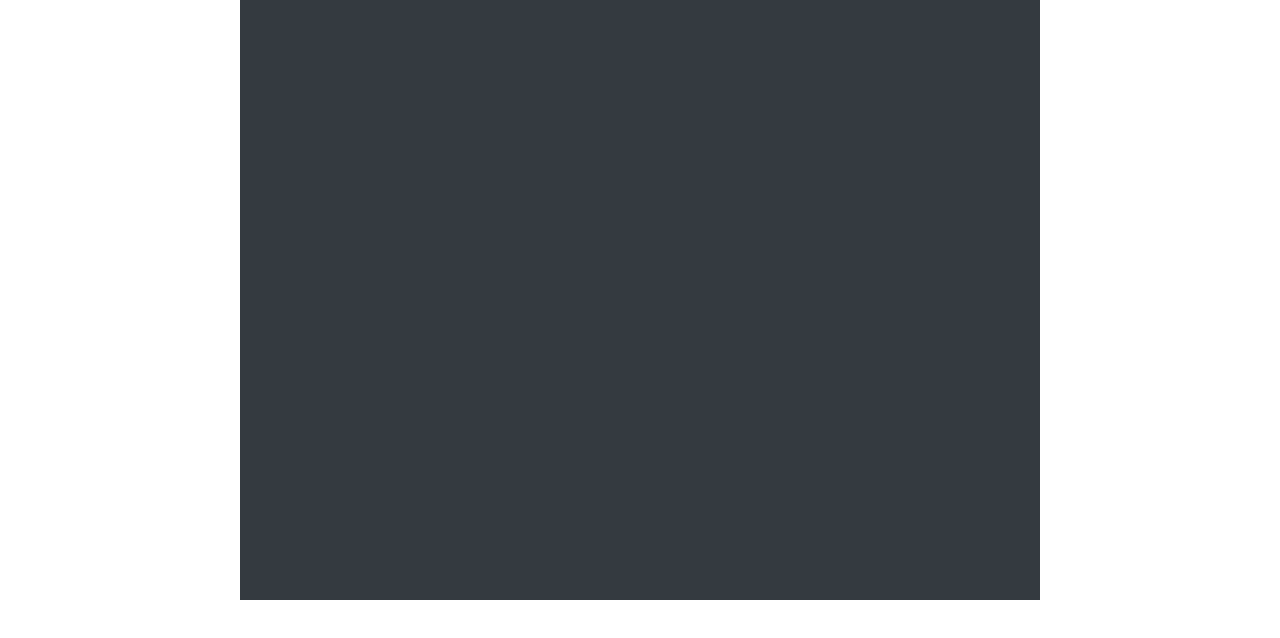
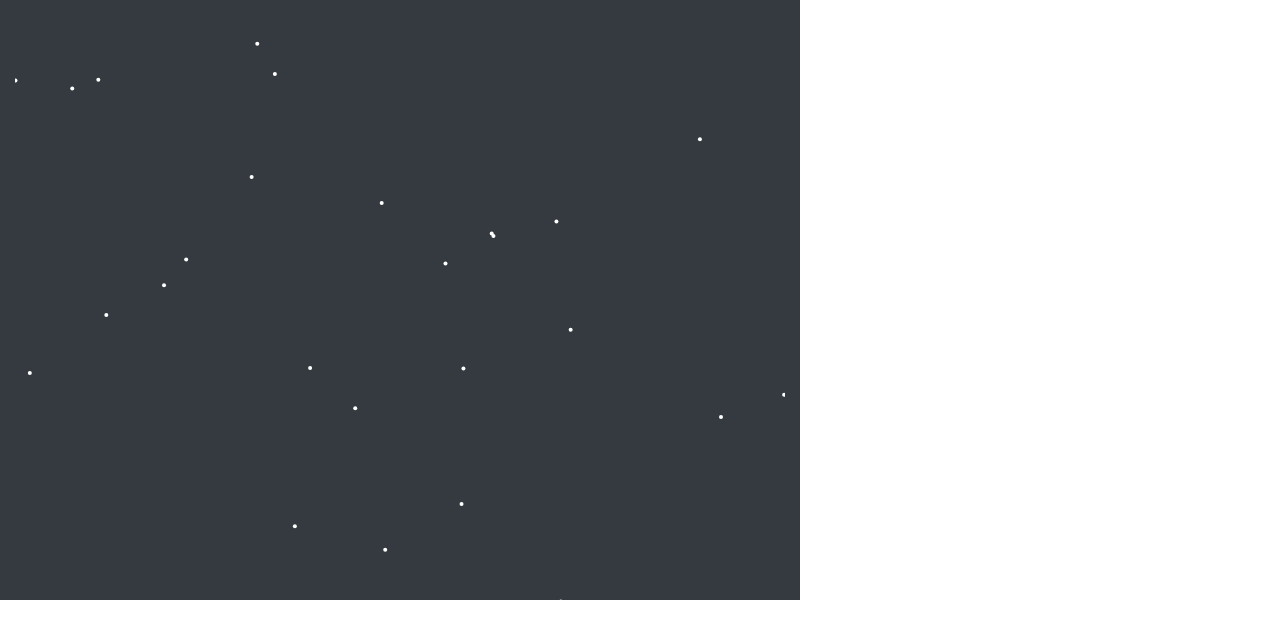
Before and after one commit to UmeshMaharshi30/solar-system-react-redux-d3, a React (Create React App) app: page / in a window 1280 px wide. Shown: the top 638 px of the page. Built offline with nearby package versions, Linux system fonts and the light colour scheme.

Commit message:
with stars transition

```diff
--- a/package.json
+++ b/package.json
@@ -4,6 +4,7 @@
   "private": true,
   "dependencies": {
     "bootstrap": "^4.3.1",
+    "d3": "^5.12.0",
     "react": "^16.10.2",
     "react-bootstrap": "^1.0.0-beta.14",
     "react-dom": "^16.10.2",
--- a/src/components/solar.system/solar.system.js
+++ b/src/components/solar.system/solar.system.js
@@ -1,11 +1,21 @@
 import React, {Component } from 'react';
+import Star from './../star/star';
+import { connect } from "react-redux";
 
 
 class SolarSystem extends Component {
 
     render() {
-        return <div className="container bg-dark" style={{"height" : "600px", "width" : "800px"}}></div>
+        var stars_config = this.props.starsReducer;
+        return <svg className="container bg-dark" style={{"height" : "600px", "width" : "800px"}}>{stars_config.map((star, index) => {
+            return <Star key={index} config={star}></Star>
+        }
+        )}</svg>
     }
 }
 
-export default SolarSystem;
+const mapStateToProps = state => {
+    return state;
+}
+
+export default connect(mapStateToProps)(SolarSystem);
--- /dev/null
+++ b/src/components/star/star.js
@@ -0,0 +1,58 @@
+import React, {Component } from 'react';
+import * as d3 from "d3";
+
+
+
+class Star extends Component {
+
+    constructor(props) {
+        super();
+        var star_config = {
+            location : [0, 0],
+            size : 2,
+            color : "white"
+        };
+        this.state = {
+          config: star_config
+        };
+    }
+
+    starRef = React.createRef();
+
+    componentDidMount() {
+        var star_config = {
+            location : [0, 0],
+            size : 2,
+            color : "white"
+        };
+        this.setState({
+          config: star_config
+        });
+    }
+
+    componentDidUpdate() {
+        let el = d3.select(this.starRef.current);
+        el.transition()
+            .duration(800)
+            .ease(d3.easeBounceOut)
+            .attr("cx", this.props.config.location[0])
+            .attr("cy", this.props.config.location[1])
+            .on("end", () =>
+                this.setState({
+                config: this.props.config.location
+            })
+        );
+    }
+
+    render() {
+        var star_properties = this.state.config;
+        var center_x = star_properties[0];
+        var center_y = star_properties[1];
+        var size = this.props.size;
+        var color = this.props.color ? star_properties.color : "white";
+
+        return <circle cx={center_x} r ={2} cy={center_y} fill={color} ref={this.starRef}></circle>
+    }
+}
+
+export default Star;
--- a/src/reducers/index.js
+++ b/src/reducers/index.js
@@ -1,6 +1,8 @@
 import { combineReducers } from 'redux';
+import starsReducer from './stars.config';
 
 const rootReducer = combineReducers({
+    starsReducer
 });
 
 export default rootReducer;
--- /dev/null
+++ b/src/reducers/stars.config.js
@@ -0,0 +1,18 @@
+
+const starsReducer = (state = null, action) => {
+    switch(action.type) {
+        default:
+            var total_stars = [];
+            for(let i = 0; i < 40; i++) {
+                var star_config = {
+                    location : [Math.random() * 800, Math.random() * 800],
+                    size : 2,
+                    color : "white"
+                };
+                total_stars.push(star_config);
+            }
+            return total_stars;
+    }
+}
+
+export default starsReducer;
```
